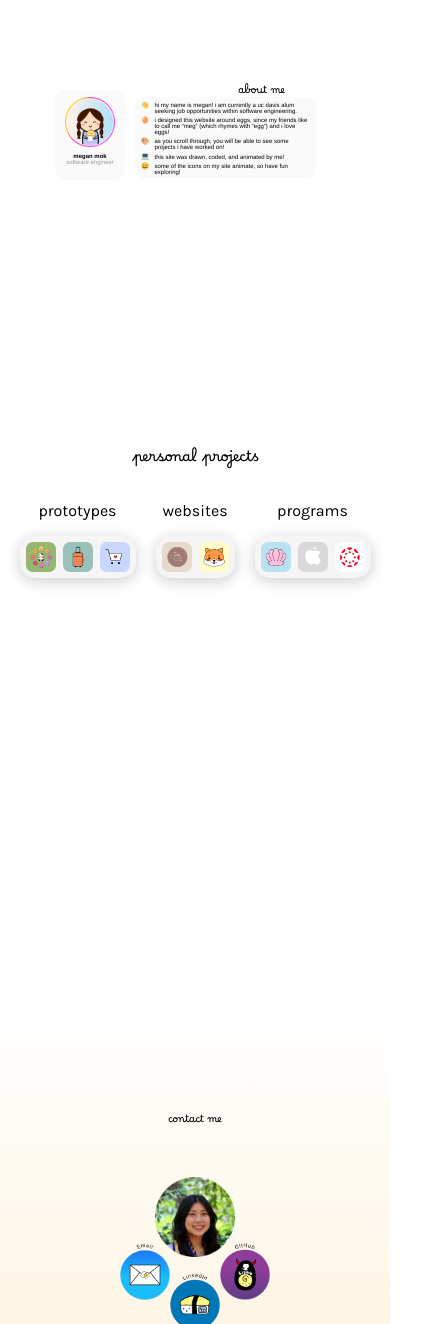
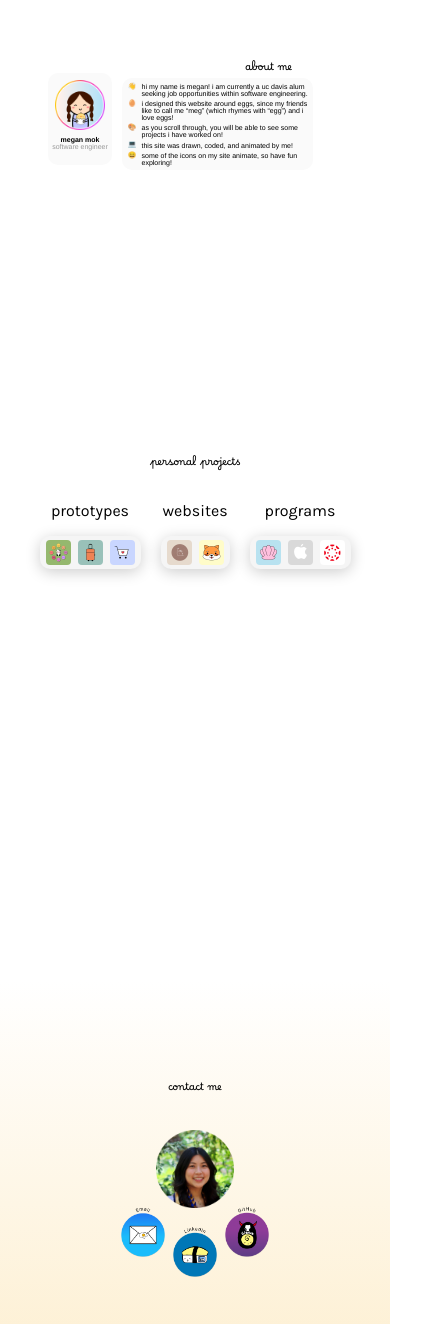
Before and after one commit to meganmok/meganmok.github.io, a React (Create React App) app: page / in a window 390 px wide. Shown: the part 676-2000 px from the top of the page, 445 px wide, since content can reach past the window. Built offline with nearby package versions, Linux system fonts and the light colour scheme.

Commit message:
finished mobile css

```diff
--- a/src/App.css
+++ b/src/App.css
@@ -1,5 +1,6 @@
 .App {
   width: 100vw;
+  height: 100vh;
   text-align: center;
   color: black;
 }
--- a/src/pages/AboutMe.css
+++ b/src/pages/AboutMe.css
@@ -271,6 +271,88 @@ p {
 
     }
 
+    @media screen and (max-width:500px) {
+
+        #meggy {
+            height: auto;
+            width: 50px;
+        }
+
+        #title {
+            font-size: 10px;
+            width: 50px;
+            margin-left: 120px;
+        }
+
+        p {
+            font-size: 7px;
+        }
+
+        h1 {
+            margin-right: 10px;
+            margin-top: 18px;
+            border-radius: 10px;
+            padding-right: 2px;
+            padding-left: 2px;
+            padding-top: 7px;
+            padding-bottom: 15px;
+            margin-bottom: 0px;
+            width: 60px;
+            height: auto;
+            margin-left: 0px;
+        }
+
+        #aboutme {
+            height: 100vw;
+        }
+
+        span {
+            font-size: 6.5px;
+        }
+
+        .emoji {
+            width: 5px;
+            height: 5px;
+            margin-top: 2px;
+        }
+
+        .specialEmoji {
+            width: 5px;
+            height: 5px;
+            margin-top: 2px;
+        }
+
+        .emojiText {
+            display: flex;
+            flex-direction: row;
+            margin-bottom: 0px;
+            margin-top: 0px;
+        }
+
+        #intro {
+            width: 180px;
+            height: auto;
+            padding-right: 5px;
+            padding-left: 6px;
+            padding-top: 2px;
+            padding-bottom: 4px;
+            border-radius: 10px;
+            margin-top: 4px;
+            margin-bottom: 0px;
+            margin-right: 0px;
+        }
+
+        .introText {
+            margin: 0px;
+            margin-left: 8.5px;
+            margin-top: 3.25px;
+        }
+
+
+
+    }
+
+
 @media (prefers-reduced-motion) {
     .fade-in-image {
       animation: none;
--- a/src/pages/Contact.css
+++ b/src/pages/Contact.css
@@ -269,3 +269,74 @@
   }
 
 }
+
+@media screen and (max-width:500px) {
+  #contact {
+    height: 50vh;
+  }
+  #meg {
+    width: 20%;
+    margin-top: 30px;
+  }
+
+  #socials {
+    display: flex;
+    height: 10%;
+    width: 40%;
+    margin-top: 90px;
+}
+
+  #mail {
+    width: 85%;
+    height: auto;
+    margin-top: 30%;
+  }
+
+  #linkedin {
+    width: 85%;
+    height: auto;
+    margin-top: 70%;
+  }
+
+  #github {
+    width: 85%;
+    height: auto;
+    margin-top: 30%;
+  }
+
+  .text {
+    font-size: 8px;
+    padding: 1px 10px;
+  }
+
+  .text::before, ::after {
+    content: "";
+		position: absolute;
+    bottom: 0;
+    height: 10px;
+  }
+
+  #firstText {
+    margin-top: 130px;
+  }
+  #secondText::before {
+    background-color: #FAFAFA;
+    width: 17px;
+  }
+
+
+  #secondText::after {
+    background-color:  #FAEED1;
+    left: -25px;
+  }
+
+  #contactMe {
+    font-size: 10px;
+    margin-top: 100px;
+  }
+
+  #iMessage {
+    margin-top: 100px;
+  }
+
+}
--- a/src/pages/Home.css
+++ b/src/pages/Home.css
@@ -132,6 +132,26 @@
 
 }
 
+@media screen and (max-width:500px) {
+  #chickyDialogue {
+    font-size: 11px;
+  }
+
+  #chickySpeech {
+    margin-top: 10px;
+  }
+
+  #speechBubble {
+    width: 140px;
+    height: auto;
+  }
+
+  #home {
+    margin-top: 0px;
+  }
+
+}
+
 @media (prefers-reduced-motion) {
   .fade-in-image {
     animation: none;
--- a/src/pages/Projects.css
+++ b/src/pages/Projects.css
@@ -26,8 +26,9 @@
 #tplanner:hover {
     cursor: pointer;
 }
+
 #comingSoon {
-    font-family: Borel;
+    font-family: Borel, sans-serif;
     width: auto;
     height: 350px;
     margin-top: 26.75px;
@@ -559,17 +560,147 @@ iframe {
     }
 
     #comingSoon {
-        font-family: Borel;
-        width: auto;
         height: 200px;
-        margin-top: 20px;
-        margin-bottom: 20px;
-        display: flex;
-        align-items: center;
         font-size: 12px;
-        color: gray;
     }
 
 
 
   }
+
+  @media screen and (max-width:500px) {
+
+    #projectTitle {
+        font-size: 10px;
+    }
+
+    #projectComment {
+        font-size: 6px;
+        width: 125px;
+        margin-top: 3px;
+    }
+
+    #projectHeader {
+        margin-top: 150px;
+        margin-bottom: 10px;
+    }
+
+    .app {
+        width: 25px;
+        height: 25px;
+        margin: 1px;
+        border-radius: 4px;
+    }
+
+    .container {
+        padding-left: 5px;
+        padding-right: 5px;
+        padding-top: 3px;
+        padding-bottom: 3px;
+        border-radius: 10px;
+    }
+
+    #linux {
+        height: 120px;
+        margin-top: 20px;
+        margin-bottom: 20px;
+    }
+
+    .typewriter {
+        border-right: 4px solid;
+    }
+
+    #shellCommand {
+        font-size: 7px;
+        margin-top: 37.7px;
+        margin-left: 50px;
+    }
+
+    .shellText {
+        font-size: 7px;
+        width: 172px;
+        margin-left: 4px;
+    }
+
+    #shellDescription1 {
+        margin-top: 55px;
+    }
+
+    #shellDescription2 {
+        margin-top: 80px;
+    }
+
+    #shellDescription3 {
+        margin-top: 105px;
+    }
+
+    #mac {
+        height: 120px;
+        margin-top: 20px;
+        margin-bottom: 20px;
+    }
+    .macTypewriter {
+        border-right: 4px solid gray;
+    }
+    #macCommand {
+        font-size: 5.5px;
+        margin-top: 38px;
+        margin-left: 60px;
+    }
+
+    #macDescription1 {
+        margin-top: 50px;
+    }
+
+    #macDescription2 {
+        margin-top: 75px;
+    }
+
+    #macDescription3 {
+        margin-top: 105px;
+    }
+
+    .macText {
+        font-size: 5.5px;
+        width: 170px;
+        margin-left: 4px;
+    }
+
+    #canvas_info {
+        height: 120px;
+        margin-top: 20px;
+        margin-bottom: 20px;
+    }
+
+    #tiktokpets {
+        height: 200px;
+        margin-top: 20px;
+        margin-bottom: 20px;
+    }
+
+    #igshop {
+        height: 200px;
+        margin-top: 20px;
+    }
+
+    #comingSoon {
+        font-size: 9px;
+        height: 200px;
+        margin-top: 20px;
+        margin-bottom: 20px;
+    }
+
+    #dmlogin {
+        height: 120px;
+        width: auto;
+        margin-top: 20px;
+        margin-bottom: 20px;
+    }
+
+    #tplanner {
+        height: 120px;
+        width: auto;
+        margin-top: 20px;
+        margin-bottom: 20px;
+    }
+  }
```
